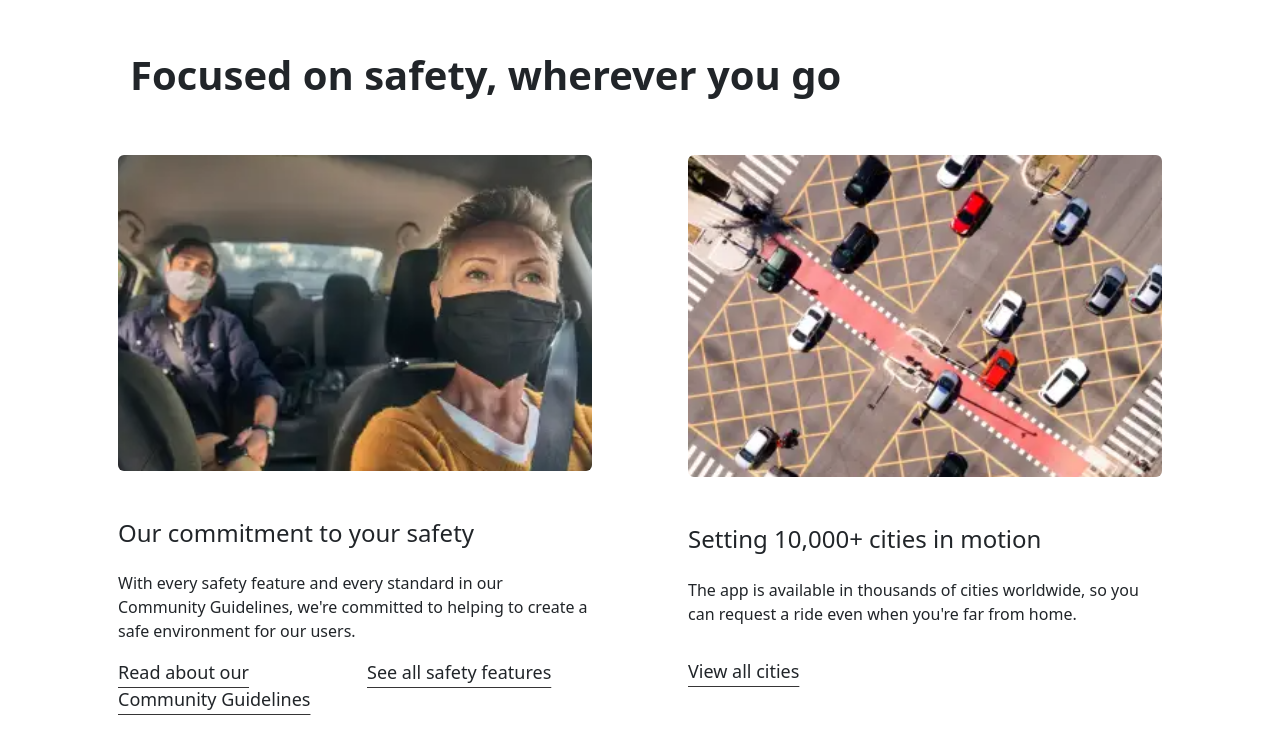
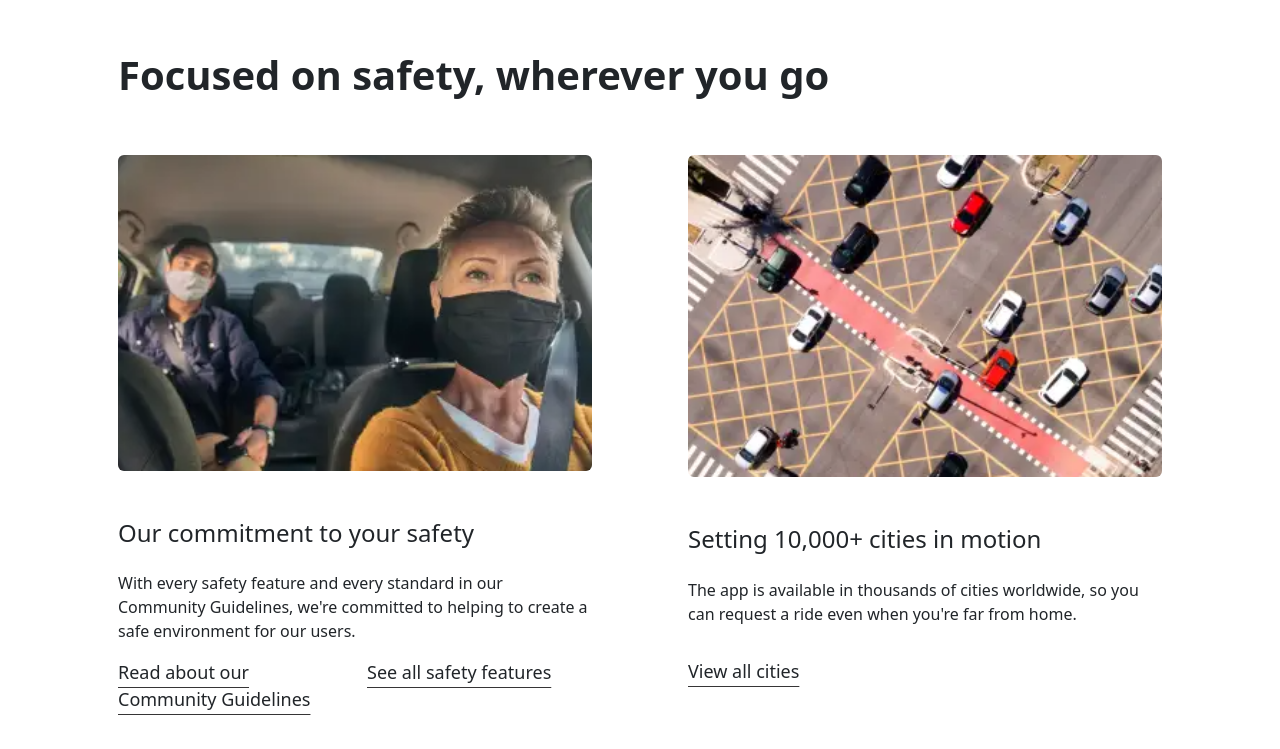
Before and after one commit to Emprcode/Uber-clone, a React (Create React App) app: page / in a window 1280 px wide. Shown: the part 1711-2460 px from the top of the page. Built offline with nearby package versions, Linux system fonts and the light colour scheme.

Commit message:
code updated

```diff
--- a/src/App.css
+++ b/src/App.css
@@ -73,7 +73,7 @@
 
 @media screen and (max-width: 548px) {
   .info {
-    height: 45rem;
+    height: 49rem;
     margin-left: 10px;
   }
 }
--- a/src/pages/Hero1.js
+++ b/src/pages/Hero1.js
@@ -9,16 +9,16 @@ export const Hero1 = () => {
       <Container>
         <div className="p-5">
           <div>
-            <h1 className="fw-bold mx-5 mt-5">
+            <h1 className="fw-bold mt-5">
               The Uber you know, reimagined for business
             </h1>
 
-            <p className="mt-5 mx-5">
+            <p className="mt-5">
               A platform for managing global rides and meals, and local
               deliveries, for companies of any size.
             </p>
           </div>
-          <Button variant="dark" className="mt-3 p-3 fw-bold mx-5">
+          <Button variant="dark" className="mt-3 p-3 fw-bold ">
             Get started
           </Button>
         </div>
--- a/src/pages/Page3.js
+++ b/src/pages/Page3.js
@@ -12,7 +12,7 @@ export const Page3 = () => {
         className="mt-5 mb-5 d-flex justify-content-center align-items-center flex-wrap"
         data-aos="fade-up"
         data-aos-duration="1000">
-          <div className="col-md-6">
+        <div className="col-md-6 p-4">
           <div className="title mt-4">Rent a car</div>
 
           <p className="mt-5">
--- a/src/pages/Page4.js
+++ b/src/pages/Page4.js
@@ -7,8 +7,8 @@ export const Page4 = () => {
   return (
     <div>
       <Container className="">
-        <Row className="mt-5">
-          <h1 className="fw-bold mx-5 mt-4">
+        <Row className="mt-5 mx-4">
+          <h1 className="fw-bold mt-4">
             Focused on safety, wherever you go
           </h1>
         </Row>
```
Lines whose indentation alone changed are shown as unchanged.
